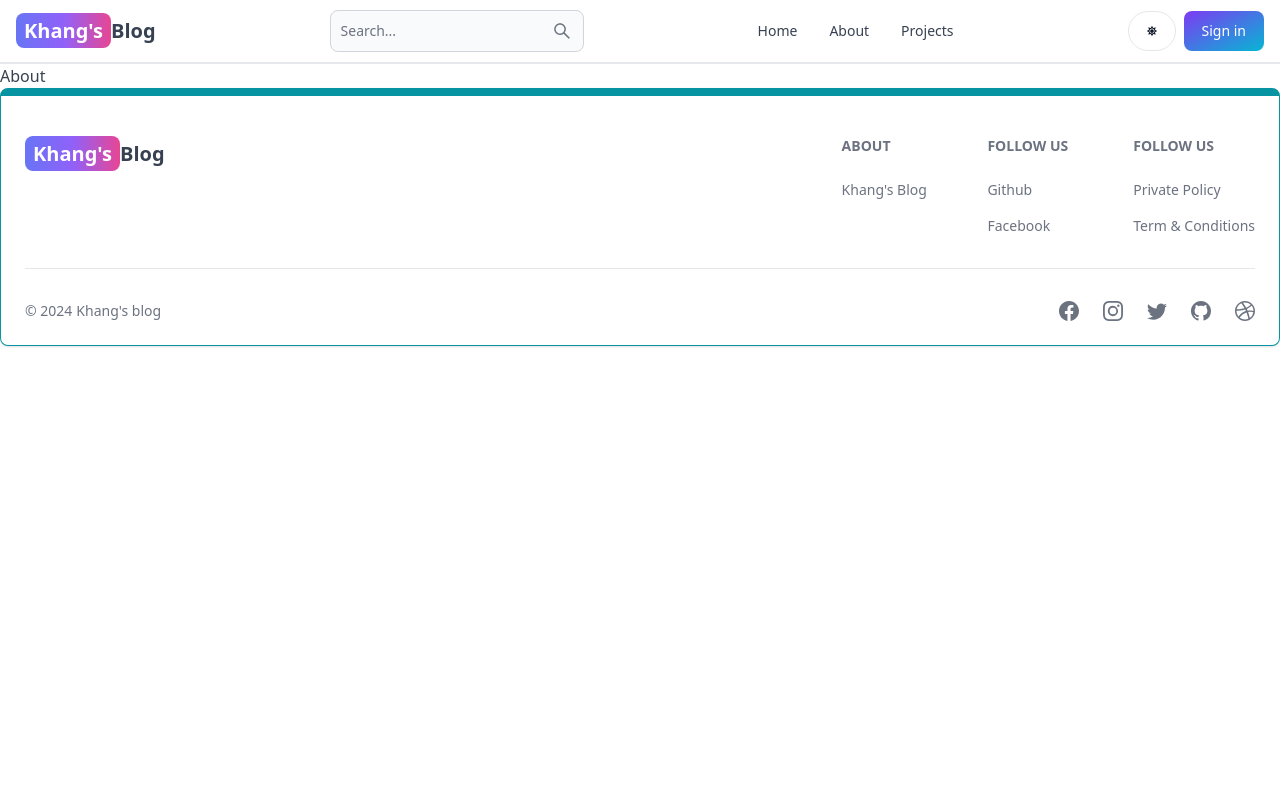
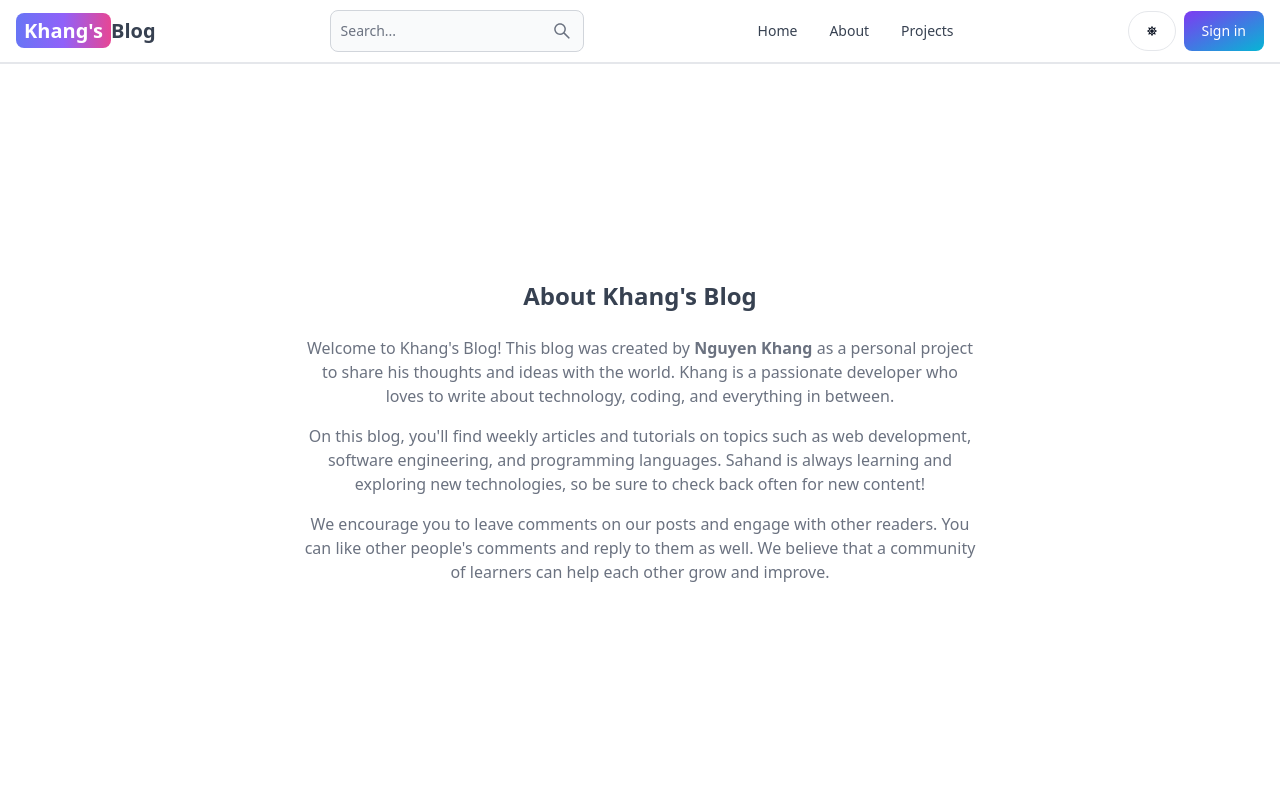
Before and after one commit to trngkhang/MERN_KhangBlog, a React (Vite) app in the folder client/: page /About in a window 1280 px wide. Shown: the top 798 px of the page. Built offline with nearby package versions, Linux system fonts and the light colour scheme; no server answers.

Commit message:
feat: add About page

```diff
--- a/client/src/index.css
+++ b/client/src/index.css
@@ -31,3 +31,7 @@
 .dark .post-content a {
     color: red;
 }
+
+.min-h-ignoreheader{
+    min-height: calc(100vh - 4rem);
+}
--- a/client/src/pages/About.jsx
+++ b/client/src/pages/About.jsx
@@ -1,5 +1,34 @@
-export default function About(){
-    return (
-        <div>About</div>
-    )
+import { Link } from "react-router-dom";
+
+export default function About() {
+  return (
+    <div className="min-h-ignoreheader p-3 flex flex-col items-center justify-center">
+      <div className="max-w-2xl mx-auto text-center">
+        <h1 className="text-2xl font-semibold pb-3">About Khang's Blog</h1>
+        <div className="text-md text-gray-500 flex flex-col gap-4 mt-3">
+          <p>
+            Welcome to Khang's Blog! This blog was created by{" "}
+            <Link to="https://www.facebook.com/nguyenkhang289" className="font-semibold">
+              Nguyen Khang
+            </Link>{" "}
+            as a personal project to share his thoughts and ideas with the
+            world. Khang is a passionate developer who loves to write about
+            technology, coding, and everything in between.
+          </p>
+          <p>
+            On this blog, you'll find weekly articles and tutorials on topics
+            such as web development, software engineering, and programming
+            languages. Sahand is always learning and exploring new technologies,
+            so be sure to check back often for new content!
+          </p>
+          <p>
+            We encourage you to leave comments on our posts and engage with
+            other readers. You can like other people's comments and reply to
+            them as well. We believe that a community of learners can help each
+            other grow and improve.
+          </p>
+        </div>
+      </div>
+    </div>
+  );
 }
```
